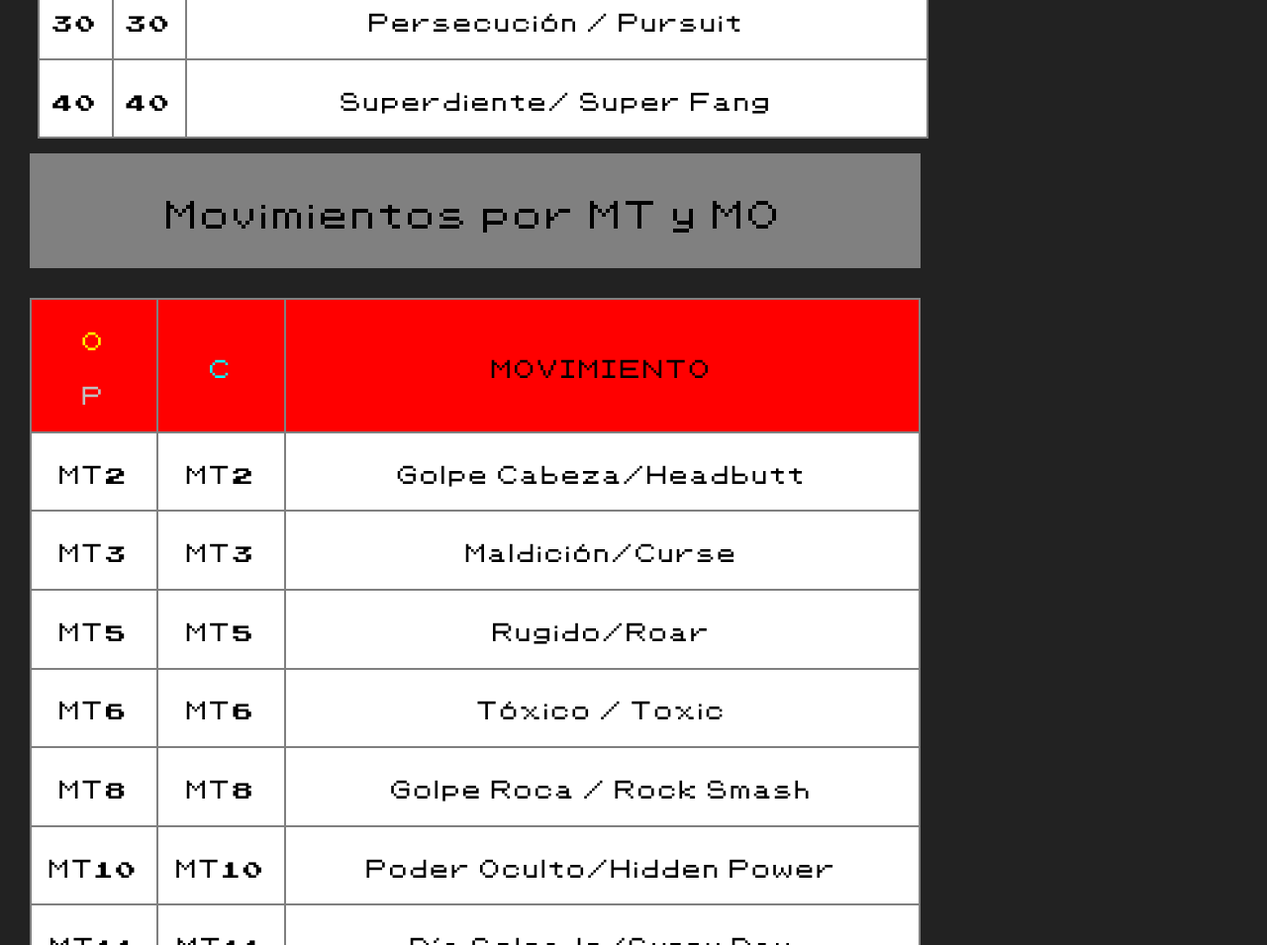
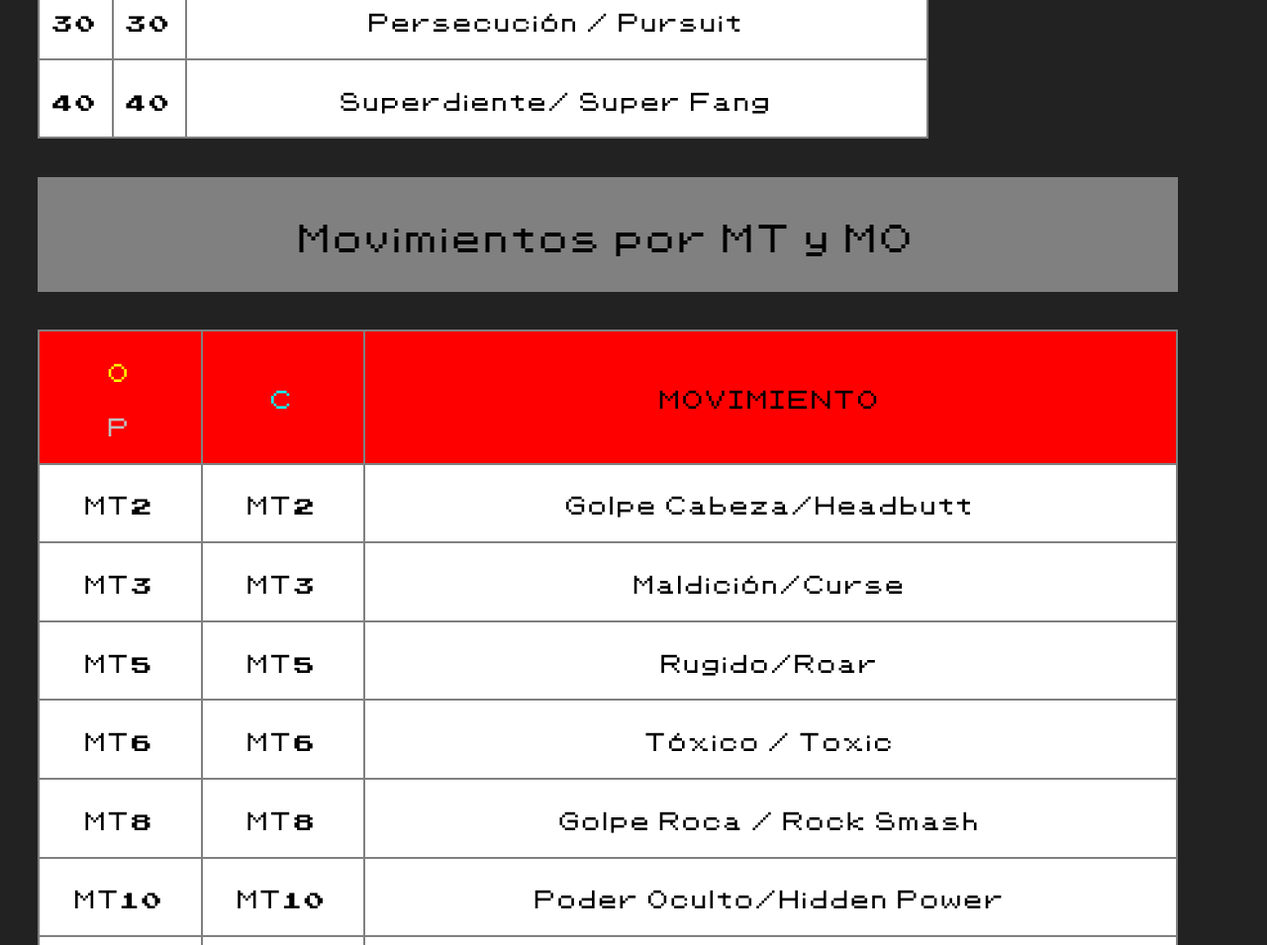
Before and after one commit to andriusmw/Pok-Gen2-Zero-Lite-Version, a plain HTML site: page gen2/2gen020.html in a window 1280 px wide. Shown: the part 2783-3738 px from the top of the page at 99% size. Drawn offline with Linux system fonts and the light colour scheme.

Commit message:
maquetado mov.mt y mov.mo

```diff
--- a/gen2/2gen020.html
+++ b/gen2/2gen020.html
@@ -248,11 +248,11 @@
 
 <!-- -----------------------------------------------------MOV.MT Y MO----------------------------------------------------------------- -->
 
-		<div style="margin-left:30px;margin-top:15px;margin-bottom:15px;background-color:grey;width:900px;float:left">
+		<div style="margin-left:3%;margin-top:3%;margin-bottom:0%;background-color:grey;width:90%;float:left">
 		<p style="color:black;text-align: center;font-size:200%;">Movimientos por MT y MO</p>
 	</div>
 
-	<table style="margin-left:30px;margin-top:15px;margin-bottom:20px;background-color:grey;float:left;width:900px;height:200px">
+	<table style="margin-left:3%;margin-top:3%;margin-bottom:0%;background-color:grey;float:left;width:90%;height:20%">
 
  	 <tr class="rojo" >
    		<td> <p style="font-size:130%;text-align:center;color:yellow"> O </p> <p style="font-size:130%;text-align:center;color:silver"> P </p> </td>
```
